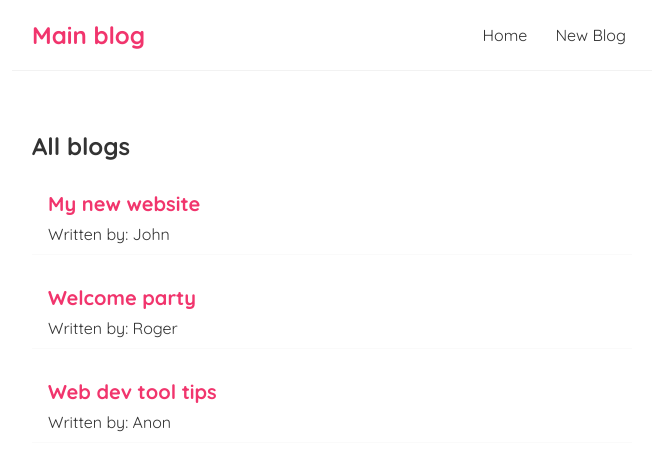
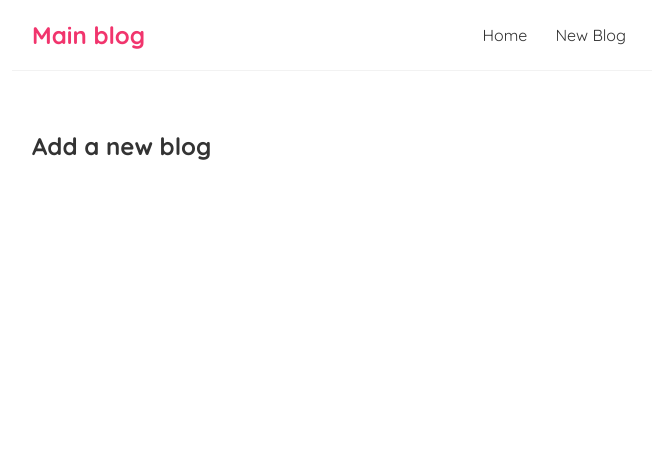
Before and after one commit to GabrielMerinoUCA/ReactJS, a React (Create React App) app: page /create in a window 1280 px wide. Shown: the top 470 px of the page, without its empty margins (308-964 px from the left). Built offline with nearby package versions, Linux system fonts and the light colour scheme; data requests are answered from the project's data file.

Commit message:
Sixteenth React tutorial finished

```diff
--- a/src/App.js
+++ b/src/App.js
@@ -1,5 +1,6 @@
 import Navbar from "./Navbar";
 import Home from "./Home";
+import Create from "./Create";
 import {BrowserRouter, Route, Switch } from "react-router-dom";
 
 function App() {
@@ -9,14 +10,17 @@ function App() {
         <Navbar />
         <div className="content">
           {/*
-          Routes is a component that allows routing from a list of other components. It prevents more
+          Switch is a component that allows routing from a list of other components. It prevents more
           than one route from displaying at the same time. The way it works is that depending on the
           user, it will select one of the target routes to replace itself on the final dom so it only
           uses the specified area. It's like having responsible sections instead of changing the whole page
           */}
           <Switch>
-            <Route path="/" >
+            <Route exact path="/" >
               <Home />
+            </Route>
+            <Route exact path="/create">
+              <Create />
             </Route>
           </Switch>
         </div>
--- /dev/null
+++ b/src/Create.js
@@ -0,0 +1,9 @@
+const Create = () => {
+    return (
+        <div className="create">
+            <h2>Add a new blog</h2>
+        </div>
+    );
+}
+
+export default Create;
```
